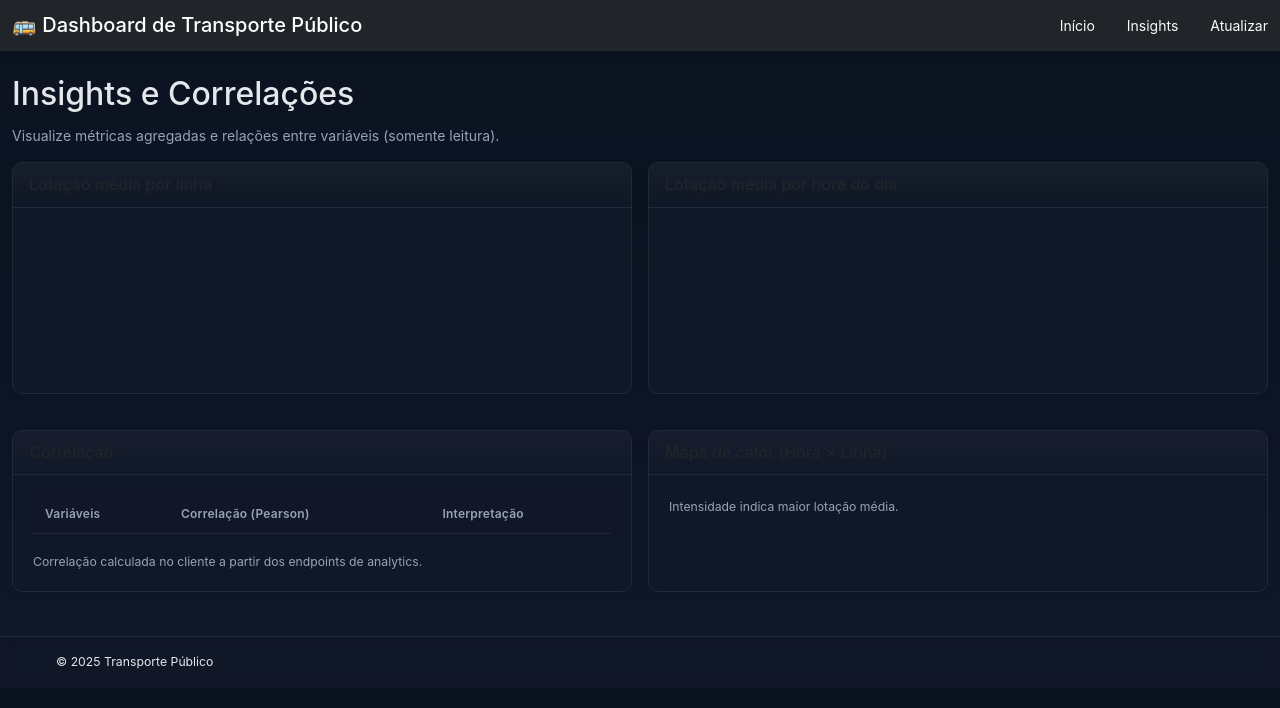
After one commit to Talescruzs/ComputadoresSociedade, a Flask app: page /insights in a window 1280 px wide. The commit adds this page. Shown: the top 708 px of the page. Run offline with Flask 3, Linux system fonts and the light colour scheme; lists and menus that the app fills with data are empty.

Commit message:
agora bonitinho e separado

```diff
--- a/FRONT/app.py
+++ b/FRONT/app.py
@@ -49,6 +49,13 @@ def create_app():
             # fallback simples
             return str(args[0] if args else "")
 
+    # Expor API_BASE_URL aos templates
+    @app.context_processor
+    def inject_api_base():
+        return {
+            "API_BASE_URL": os.getenv("API_BASE_URL", "http://localhost:5000/api").rstrip("/")
+        }
+
     from FRONT.routes.pages_routes import pages_bp
     app.register_blueprint(pages_bp)
     return app
--- a/FRONT/routes/pages_routes.py
+++ b/FRONT/routes/pages_routes.py
@@ -1,4 +1,4 @@
-from flask import Blueprint, render_template, request
+from flask import Blueprint, render_template, request, redirect, url_for
 from FRONT.controllers import dashboard_controller as ctl
 
 pages_bp = Blueprint("pages_bp", __name__)
@@ -12,4 +12,10 @@ def home():
 def criar_onibus():
     form = request.form.to_dict()
     ctl.criar_onibus(form)
-    return home()
+    # Redireciona com flag de sucesso (usado pelo toast)
+    return redirect(url_for("pages_bp.home", msg="onibus_ok"))
+
+# Nova página de gráficos e correlações
+@pages_bp.get("/insights")
+def insights():
+    return render_template("insights.html")
--- /dev/null
+++ b/FRONT/static/css/style.css
@@ -0,0 +1,21 @@
+body {
+  background-color: #f5f5f5;
+  font-family: -apple-system, BlinkMacSystemFont, 'Segoe UI', Roboto, 'Helvetica Neue', Arial, sans-serif;
+}
+.card { border-radius: 10px; box-shadow: 0 2px 10px rgba(0,0,0,.1); margin-bottom: 20px; }
+.card-header { border-top-left-radius: 10px; border-top-right-radius: 10px; }
+.card-body { padding: 20px; }
+.navbar { box-shadow: 0 2px 5px rgba(0,0,0,.1); }
+#mapaLotacao { min-height: 300px; }
+.linha-item { background: linear-gradient(90deg, #007bff 0%, transparent 100%); padding: 15px; margin: 10px 0; border-radius: 8px; color: #fff; position: relative; overflow: hidden; }
+.linha-item::before { content: ''; position: absolute; left: 0; top: 0; bottom: 0; width: 5px; background-color: #fff; }
+.trecho { display: flex; align-items: center; margin: 10px 0; padding: 10px; background-color: #f8f9fa; border-radius: 5px; position: relative; }
+.parada { flex: 0 0 auto; width: 80px; text-align: center; font-weight: bold; font-size: 12px; }
+.barra-lotacao { flex: 1; height: 40px; background-color: #e9ecef; border-radius: 5px; position: relative; margin: 0 10px; overflow: hidden; }
+.barra-preenchida { height: 100%; background: linear-gradient(90deg, #28a745, #ffc107, #dc3545); border-radius: 5px; display: flex; align-items: center; justify-content: center; color: #fff; font-weight: bold; transition: width .5s ease; }
+.badge-lotacao { position: absolute; right: 10px; top: 50%; transform: translateY(-50%); }
+.table-responsive { max-height: 400px; overflow-y: auto; }
+.status-badge { font-size: 12px; }
+.chart-container { position: relative; height: 300px; }
+@keyframes pulse { 0%,100%{opacity:1} 50%{opacity:.5} }
+.loading { animation: pulse 1.5s infinite; }
--- /dev/null
+++ b/FRONT/static/css/styles.css
@@ -0,0 +1,46 @@
+:root{
+  --bg:#0f172a; --panel:#111827; --muted:#94a3b8; --text:#e5e7eb; --accent:#38bdf8; --accent-2:#22c55e; --border:#1f2937;
+}
+*{box-sizing:border-box}
+body{margin:0;background:linear-gradient(180deg,#0b1220, #0f172a);color:var(--text);font:14px/1.5 system-ui,Segoe UI,Roboto,Ubuntu,"Helvetica Neue",Arial}
+a{color:var(--accent);text-decoration:none}
+.container{max-width:1200px;margin:0 auto;padding:16px}
+.app-header,.app-footer{background:rgba(17,24,39,.6);border-bottom:1px solid var(--border);backdrop-filter: blur(6px)}
+.app-footer{border-top:1px solid var(--border);border-bottom:none;margin-top:24px}
+.app-header .container,.app-footer .container{display:flex;align-items:center;justify-content:space-between}
+.app-header h1{font-size:18px;margin:0}
+nav a{margin-left:12px}
+
+.grid{display:grid;grid-template-columns:1fr 1fr;gap:16px}
+@media (max-width: 900px){.grid{grid-template-columns:1fr}}
+
+.card{background:rgba(17,24,39,.8);border:1px solid var(--border);border-radius:12px;overflow:hidden;box-shadow:0 10px 24px rgba(0,0,0,.25)}
+.card-header{display:flex;align-items:center;justify-content:space-between;padding:12px 16px;border-bottom:1px solid var(--border);background:linear-gradient(180deg,rgba(255,255,255,.03),rgba(255,255,255,0))}
+.card-header h2{margin:0;font-size:16px}
+.card-actions{gap:8px}
+.card-body{padding:16px}
+
+.table-responsive{overflow:auto}
+.table{width:100%;border-collapse:separate;border-spacing:0}
+.table thead th{position:sticky;top:0;background:rgba(17,24,39,.95);border-bottom:1px solid var(--border);font-weight:600;font-size:12px;letter-spacing:.02em;color:var(--muted);text-align:left;padding:10px 12px;cursor:pointer}
+.table tbody td{border-top:1px solid var(--border);padding:10px 12px}
+.table tbody tr:hover{background:rgba(255,255,255,.03)}
+.table th.sort-asc::after{content:" ▲";color:var(--accent)}
+.table th.sort-desc::after{content:" ▼";color:var(--accent)}
+
+.form-inline{display:flex;flex-wrap:wrap;gap:8px;margin-bottom:12px}
+input,select{background:#0b1020;border:1px solid var(--border);color:var(--text);padding:8px 10px;border-radius:8px;outline:none;min-width:160px}
+input:focus{border-color:var(--accent)}
+.btn{background:#0b1020;color:var(--text);border:1px solid var(--border);padding:8px 12px;border-radius:8px;cursor:pointer}
+.btn:hover{border-color:var(--accent);box-shadow:0 0 0 2px rgba(56,189,248,.2) inset}
+.btn.primary{background:linear-gradient(90deg,var(--accent),#60a5fa);border-color:transparent;color:#061018}
+.btn.primary:hover{filter:brightness(1.05)}
+
+.copyable{color:#e2e8f0}
+.copyable:hover{color:var(--accent);text-decoration:underline;cursor:copy}
+
+.toast-container{position:fixed;right:16px;bottom:16px;display:flex;flex-direction:column;gap:8px;z-index:9999}
+.toast{background:#0b1020;border:1px solid var(--border);color:var(--text);padding:10px 12px;border-radius:8px;box-shadow:0 10px 20px rgba(0,0,0,.35);animation:slideIn .2s ease-out}
+.toast.ok{border-color:var(--accent-2)}
+.toast.err{border-color:#ef4444}
+@keyframes slideIn{from{opacity:0;transform:translateY(6px)}to{opacity:1;transform:translateY(0)}}
--- a/FRONT/templates/base.html
+++ b/FRONT/templates/base.html
@@ -4,19 +4,43 @@
   <meta charset="utf-8">
   <title>Dashboard Transporte</title>
   <meta name="viewport" content="width=device-width, initial-scale=1">
-  <style>
-    body { font-family: Arial, sans-serif; margin: 24px; }
-    header { margin-bottom: 16px; }
-    table { border-collapse: collapse; width: 100%; margin: 8px 0; }
-    th, td { border: 1px solid #ddd; padding: 8px; }
-    th { background: #f3f3f3; }
-    .grid { display: grid; grid-template-columns: 1fr 1fr; gap: 16px; }
-  </style>
+  <!-- Bootstrap CSS (para o dashboard baseado no layout antigo) -->
+  <link href="https://cdn.jsdelivr.net/npm/bootstrap@5.3.0/dist/css/bootstrap.min.css" rel="stylesheet">
+  <!-- Seus estilos -->
+  <link rel="stylesheet" href="{{ url_for('static', filename='css/styles.css') }}">
+  <!-- Estilos específicos do dashboard antigo -->
+  <link rel="stylesheet" href="{{ url_for('static', filename='css/style.css') }}">
+  <script>window.API_BASE="{{ API_BASE_URL }}";</script>
 </head>
 <body>
-  <header>
-    <h1>Dashboard de Transporte Público</h1>
+  <header class="app-header navbar navbar-dark bg-dark mb-4">
+    <div class="container-fluid">
+      <span class="navbar-brand mb-0 h1">🚌 Dashboard de Transporte Público</span>
+      <nav>
+        <a class="text-light me-3" href="/">Início</a>
+        <a class="text-light me-3" href="/insights">Insights</a>
+        <a class="text-light" href="#" onclick="window.location.reload()">Atualizar</a>
+      </nav>
+    </div>
   </header>
-  {% block content %}{% endblock %}
+
+  <main class="container-fluid">
+    {% block content %}{% endblock %}
+  </main>
+
+  <div id="toast-container" class="toast-container" aria-live="polite" aria-atomic="true"></div>
+
+  <footer class="app-footer">
+    <div class="container">
+      <small>© {{ 2025 }} Transporte Público</small>
+    </div>
+  </footer>
+
+  <!-- Bootstrap JS bundle -->
+  <script src="https://cdn.jsdelivr.net/npm/bootstrap@5.3.0/dist/js/bootstrap.bundle.min.js"></script>
+  <!-- Chart.js -->
+  <script src="https://cdn.jsdelivr.net/npm/chart.js@4.4.0/dist/chart.umd.min.js"></script>
+  <!-- Script base -->
+  <script src="{{ url_for('static', filename='js/app.js') }}"></script>
 </body>
 </html>
--- /dev/null
+++ b/FRONT/templates/insights.html
@@ -0,0 +1,63 @@
+{% extends "base.html" %}
+{% block content %}
+<h2 style="margin: 0 0 12px 0;">Insights e Correlações</h2>
+<p class="muted" style="color:#94a3b8">Visualize métricas agregadas e relações entre variáveis (somente leitura).</p>
+
+<div class="grid">
+  <section class="card">
+    <div class="card-header">
+      <h2>Lotação média por linha</h2>
+    </div>
+    <div class="card-body">
+      <canvas id="chartLinha" height="140"></canvas>
+    </div>
+  </section>
+
+  <section class="card">
+    <div class="card-header">
+      <h2>Lotação média por hora do dia</h2>
+    </div>
+    <div class="card-body">
+      <canvas id="chartHora" height="140"></canvas>
+    </div>
+  </section>
+
+  <section class="card">
+    <div class="card-header">
+      <h2>Correlação</h2>
+    </div>
+    <div class="card-body">
+      <div class="table-responsive">
+        <table class="table" data-table-sort>
+          <thead>
+            <tr>
+              <th data-sort="string">Variáveis</th>
+              <th data-sort="number">Correlação (Pearson)</th>
+              <th data-sort="string">Interpretação</th>
+            </tr>
+          </thead>
+          <tbody id="cor-table">
+            <!-- preenchido via JS -->
+          </tbody>
+        </table>
+      </div>
+      <small class="muted" style="color:#94a3b8">Correlação calculada no cliente a partir dos endpoints de analytics.</small>
+    </div>
+  </section>
+
+  <section class="card">
+    <div class="card-header">
+      <h2>Mapa de calor (Hora × Linha)</h2>
+    </div>
+    <div class="card-body">
+      <div id="heatmap" style="overflow:auto"></div>
+      <small class="muted" style="color:#94a3b8">Intensidade indica maior lotação média.</small>
+    </div>
+  </section>
+</div>
+
+<!-- Chart.js CDN -->
+<script src="https://cdn.jsdelivr.net/npm/chart.js"></script>
+<!-- Script da página -->
+<script src="{{ url_for('static', filename='js/insights.js') }}"></script>
+{% endblock %}
```
Also changed, not shown: FRONT/static/js/dashboard.js (added, +204 -0 lines), FRONT/templates/dashboard.html (+135 -55 lines).
